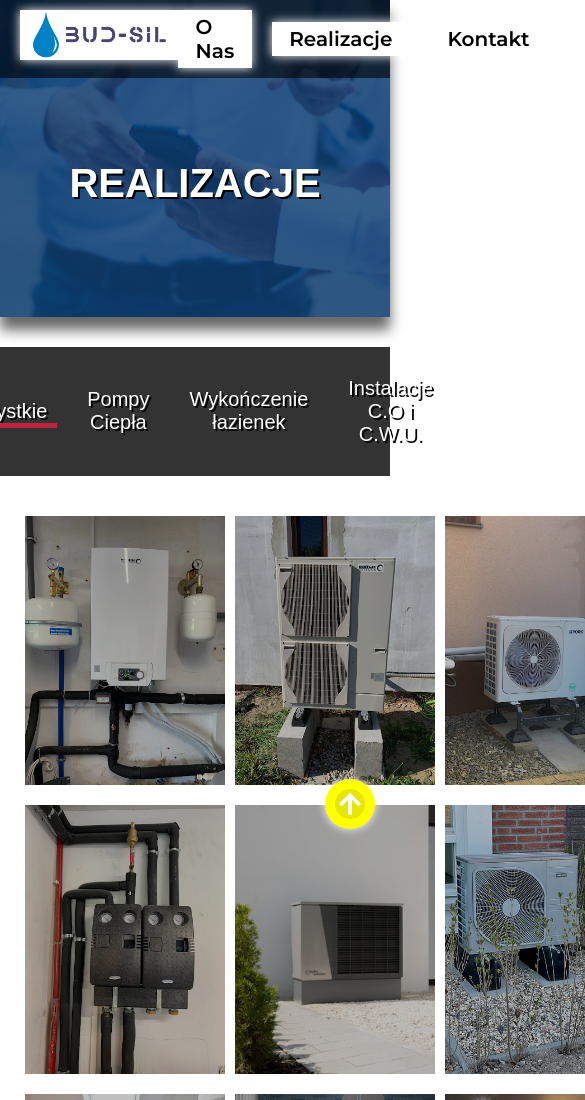
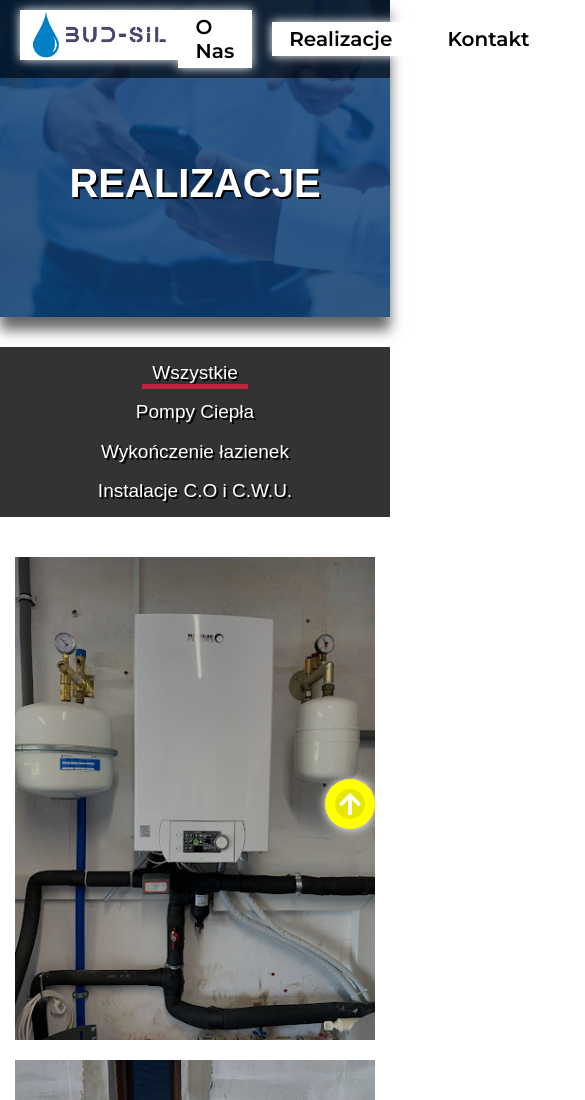
Before and after one commit to Kaczmarczykk97/Bud-Sil, a React (Create React App) app: page /realizacje in a window 390 px wide. Shown: the top 1100 px of the page, 585 px wide, since content can reach past the window. Built offline with nearby package versions, Linux system fonts and the light colour scheme; a web font is replaced by a local one.

Commit message:
responsive RealizationPage

```diff
--- a/src/Components/RealizationsPage/RealizationsPage.module.css
+++ b/src/Components/RealizationsPage/RealizationsPage.module.css
@@ -87,7 +87,9 @@
 
 .gallery {
   display: grid;
-  grid-template-columns: repeat(4, minmax(20rem, 30rem));
+  justify-content: center;
+  width: 100%;
+  grid-template-columns: repeat(auto-fit, minmax(20rem, 1fr));
   grid-auto-rows: dense;
   margin: 2.5rem auto 5rem auto;
   gap: 2rem 1rem;
@@ -113,3 +115,76 @@
   box-shadow: 0 0.5rem 0.5rem rgba(0, 0, 0, 0.4);
   filter: brightness(100%);
 }
+
+/***********/
+.gallery-nav ul {
+  gap: 2rem;
+  padding: 2.5rem;
+}
+
+.gallery-nav ul li button {
+  font-size: 2rem;
+  padding: 0.5rem 1rem;
+}
+
+.gallery-nav ul li button::after {
+  height: 5px;
+}
+/***********/
+
+@media (max-width: 1000px) {
+  .gallery {
+    padding: 0 1.5rem;
+  }
+}
+
+@media (max-width: 900px) {
+  .gallery-nav ul {
+    gap: 1.25rem;
+    padding: 2rem;
+  }
+
+  .gallery-nav ul li button {
+    font-size: 1.75rem;
+  }
+}
+
+@media (max-width: 750px) {
+  .gallery-nav ul {
+    display: grid;
+    grid-template-columns: 1fr 1fr;
+    padding: 1rem 2rem;
+  }
+
+  .gallery-nav ul li button {
+    font-size: 2rem;
+  }
+}
+
+@media (max-width: 650px) {
+  .gallery-nav ul {
+    padding: 1rem;
+  }
+
+  .gallery-nav ul li button {
+    font-size: 1.75rem;
+  }
+}
+
+@media (max-width: 500px) {
+  .gallery-nav ul li button {
+    font-size: 1.6rem;
+  }
+}
+
+@media (max-width: 450px) {
+  .gallery-nav ul {
+    display: flex;
+    flex-direction: column;
+    gap: 0.75rem;
+  }
+
+  .gallery-nav ul li button {
+    font-size: 1.9rem;
+  }
+}
```
Also changed, not shown: src/Components/Header/Header.module.css (+0 -37 lines).
